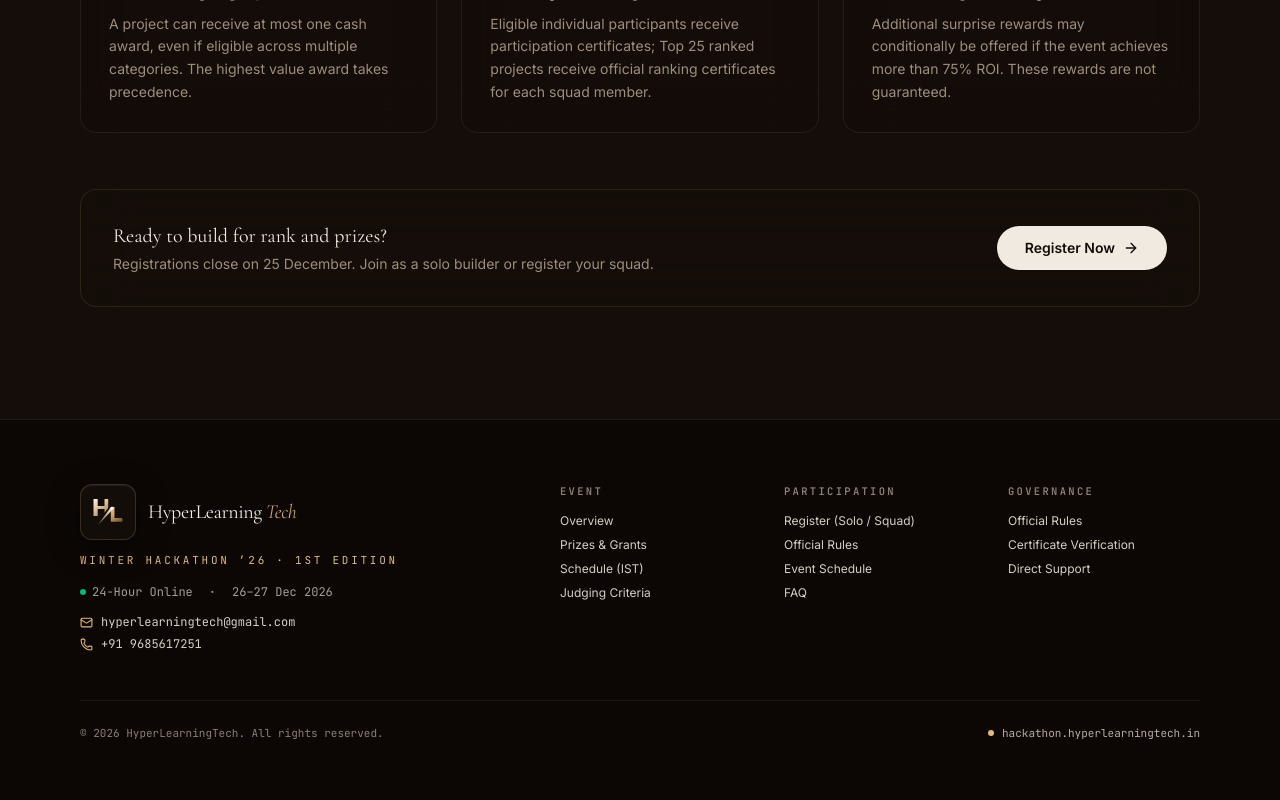
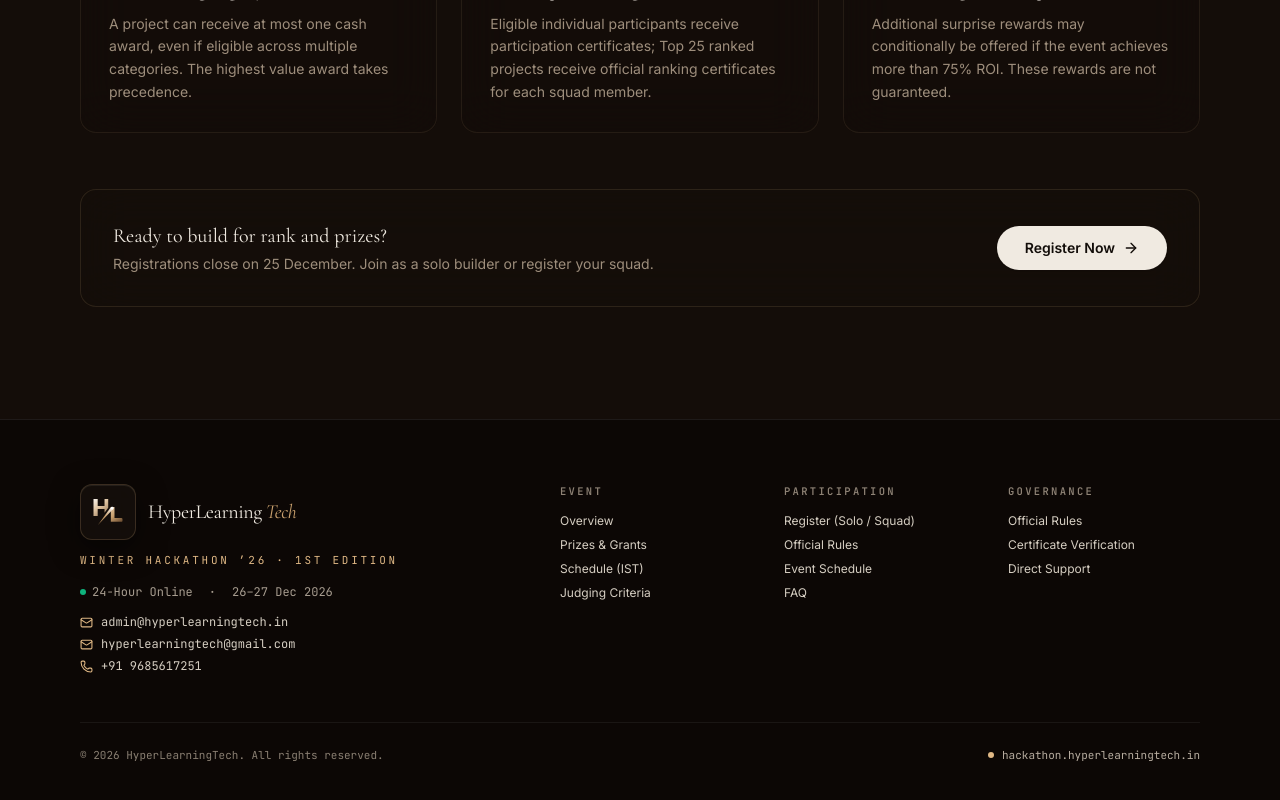
Before and after one commit to nitinmohan18/HyperLearningTech-Hackathon, a Next.js app: page /prizes in a window 1280 px wide. Shown: the part 1390-2190 px from the top of the page. Built offline with nearby package versions, Linux system fonts and the light colour scheme.

Commit message:
feat(footer): add organizer admin email

```diff
--- a/src/components/layout/Footer.tsx
+++ b/src/components/layout/Footer.tsx
@@ -24,6 +24,13 @@ export default function Footer() {
               <span>26–27 Dec 2026</span>
             </div>
             <div className="mt-3.5 space-y-1.5 text-xs font-mono">
+              <a
+                href="mailto:admin@hyperlearningtech.in"
+                className="flex items-center gap-2 text-[#d6cec2] hover:text-white transition-colors"
+              >
+                <Mail size={13} className="text-[#e0b885] shrink-0" />
+                <span>admin@hyperlearningtech.in</span>
+              </a>
               <a
                 href="mailto:hyperlearningtech@gmail.com"
                 className="flex items-center gap-2 text-[#d6cec2] hover:text-white transition-colors"
```
